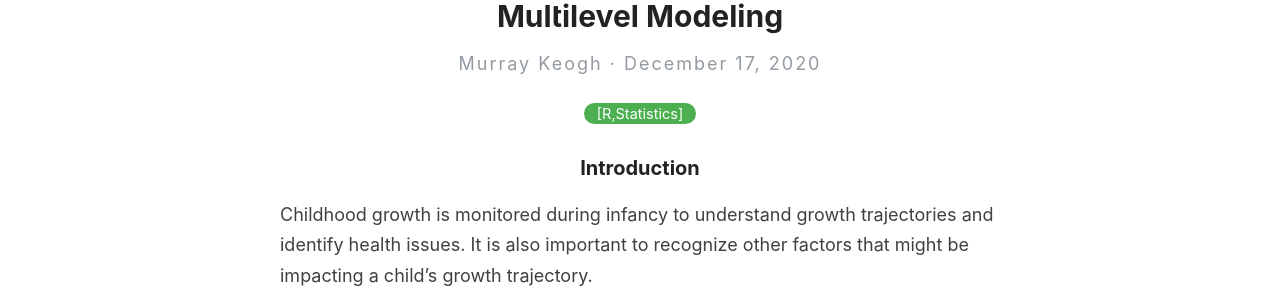
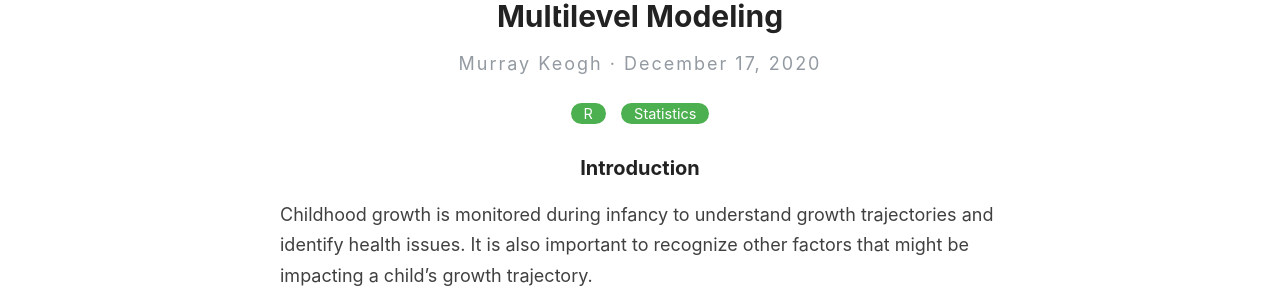
Before and after one commit to Murrkeys/Murrkeys.github.io, a Jekyll site: the page built from _posts/2020-12-17-Multilevel-Model.md, in a window 1280 px wide and 900 px high. Shown: the part 179-472 px from the top of the window. Built offline with Jekyll 4.4.1, drawn with Linux system fonts in a browser that asks for light colours.

```diff
--- a/_posts/2020-12-17-Multilevel-Model.md
+++ b/_posts/2020-12-17-Multilevel-Model.md
@@ -1,7 +1,7 @@
 ---
 layout: "post"
 title: "Effects on Childhood Growth Pattenrs Using Multilevel Modeling"
-categories: "[R,Statistics]"
+categories: [R,Statistics]
 ---
 
 ### Introduction
```
